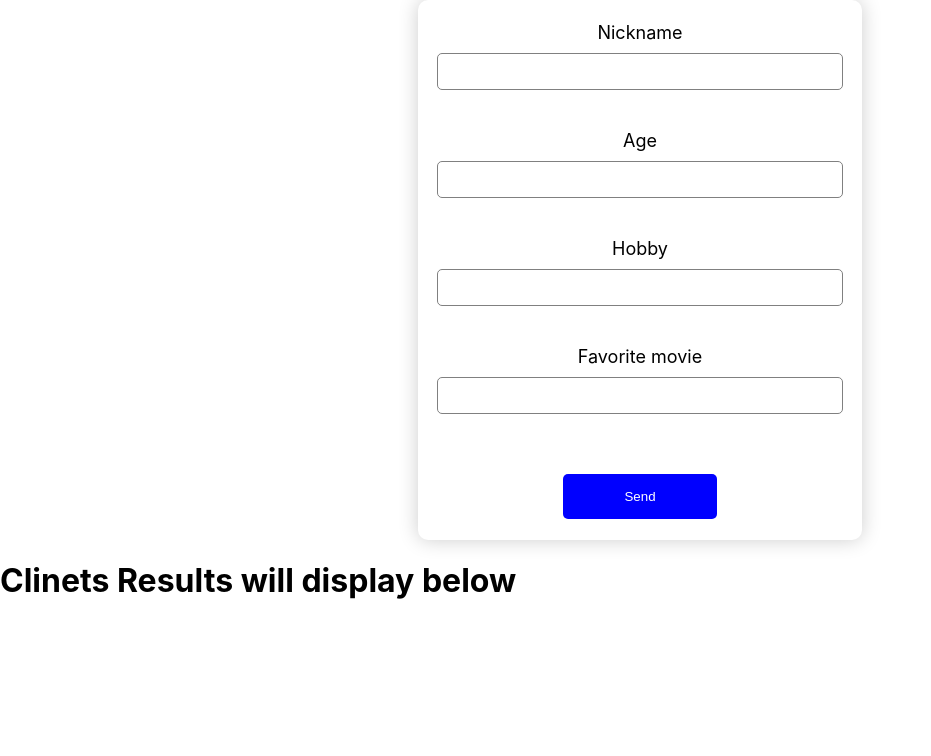
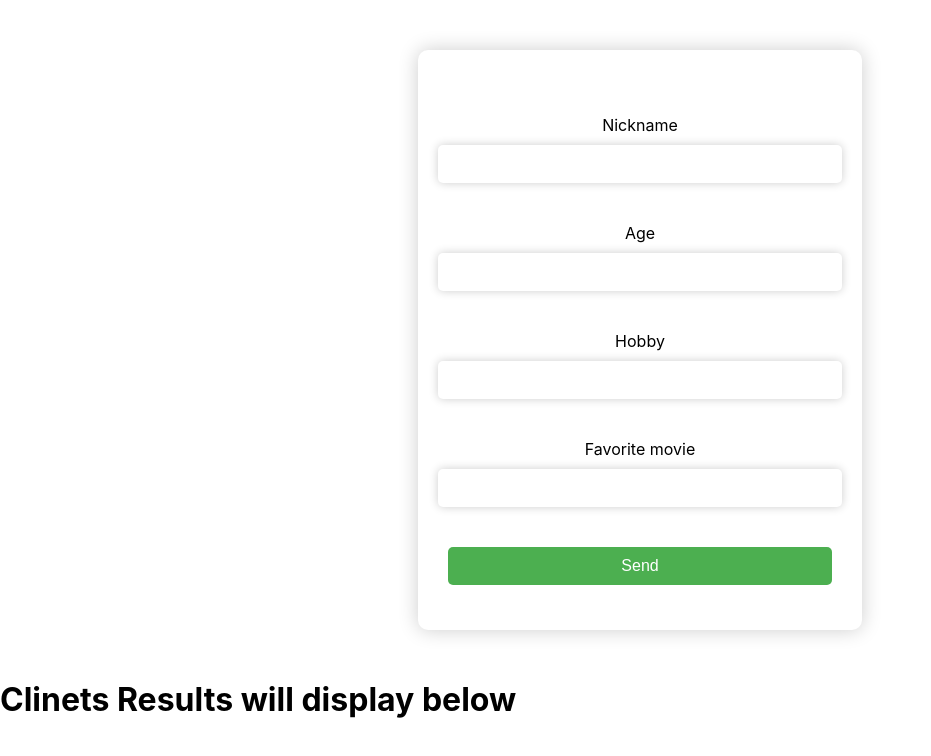
Before and after one commit to Raziel-Hilou/DataForm, a React (Create React App) app in the folder frontend/: page / in a window 1280 px wide. Shown: the top 756 px of the page, without its empty margins (0-931 px from the left). Built offline with nearby package versions, Linux system fonts and the light colour scheme.

Commit message:
Fix 'Form' style

```diff
--- a/frontend/src/Components/Form.css
+++ b/frontend/src/Components/Form.css
@@ -3,41 +3,68 @@ form {
     flex-direction: column;
     align-items: center;
     justify-content: center;
-    height: 60vh;
-    width: 30%;
-    margin: 0 auto;
-    background-color: white;
-    box-shadow: 0px 0px 20px 0px rgba(0, 0, 0, 0.2);
-    border-radius: 10px;
-    padding: 30px;
+    height: 65vh;  /* height of the form container */
+    width: 80%;  /* initial width of the form container */
+    margin: 50px auto;  /* margin of the form container */
+    background-color: white;  /* background color of the form container */
+    box-shadow: 0px 0px 20px 0px rgba(0, 0, 0, 0.2);  /* shadow effect on form container */
+    border-radius: 10px;  /* rounded border of the form container */
+    padding: 30px;  /* internal padding of the form container */
 }
 
 label {
-    font-size: 18px;
-    margin-bottom: 10px;
-    text-align: center;
+    margin-top: 20px;  /* margin between label and input elements */
 }
 
-input[type="text"], input[type="number"] {
-    margin-bottom: 20px;
-    width: 100%;
-    text-align: center;
-    padding: 10px;
-    border-radius: 5px;
-    border: 1px solid gray;
+input[type="text"],
+input[type="number"] {
+    width: 100%;  /* width of the input fields */
+    padding: 10px;  /* internal padding of the input fields */
+    margin-top: 10px;  /* margin between input elements */
+    border-radius: 5px;  /* border radius of the input fields */
+    border: none;  /* no border on the input fields */
+    font-size: 16px;  /* font size of the input fields */
+    box-shadow: 0px 0px 10px 0px rgba(0, 0, 0, 0.2);  /* shadow effect on the input fields */
 }
 
 button[type="submit"] {
-    background-color: blue;
-    color: white;
-    padding: 15px;
-    border-radius: 5px;
-    border: none;
-    cursor: pointer;
-    margin-top: 20px;
-    width: 40%;
+    width: 100%;  /* width of the submit button */
+    padding: 10px;  /* internal padding of the submit button */
+    margin-top: 20px;  /* margin between the submit button and input fields */
+    border-radius: 5px;  /* border radius of the submit button */
+    border: none;  /* no border on the submit button */
+    background-color: #4CAF50;  /* background color of the submit button */
+    color: white;  /* text color of the submit button */
+    font-size: 16px;  /* font size of the submit button */
+    cursor: pointer;  /* mouse cursor when hover over the submit button */
 }
 
-button[type="submit"]:hover {
-    background-color: lightblue;
+@media (max-width: 576px) {
+    form {
+        width: 90%;  /* width of the form container for small screens */
+    }
 }
+
+@media (min-width: 576px) and (max-width: 768px) {
+    form {
+        width: 60%;  /* width of the form container for medium screens */
+    }
+}
+
+@media (min-width: 768px) and (max-width: 992px) {
+    form {
+        width: 50%;  /* width of the form container for large screens */
+    }
+}
+
+@media (min-width: 992px) and (max-width: 1200px) {
+    form {
+        width: 40%;  /* width of the form container for extra large screens */
+    }
+}
+
+@media (min-width: 1200px) {
+    form {
+        width: 30%;  /* width of the form container for maximum size screens */
+    }
+}
```
